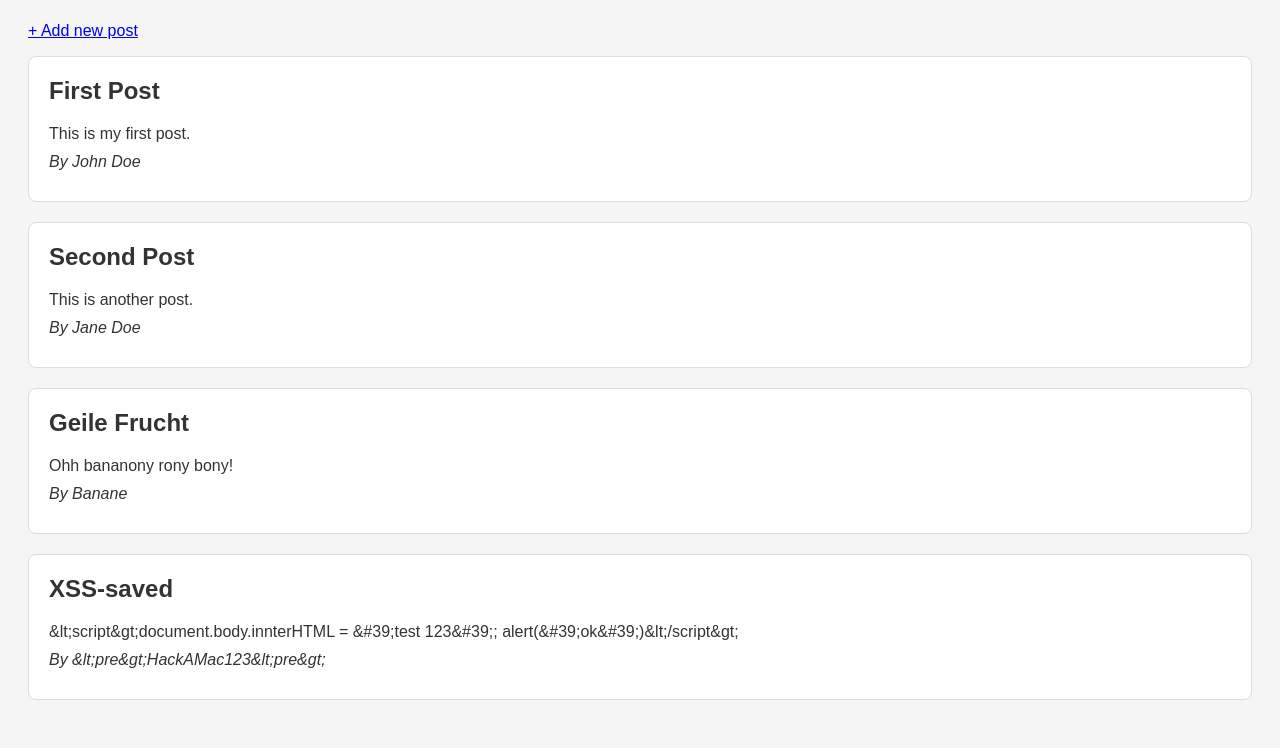
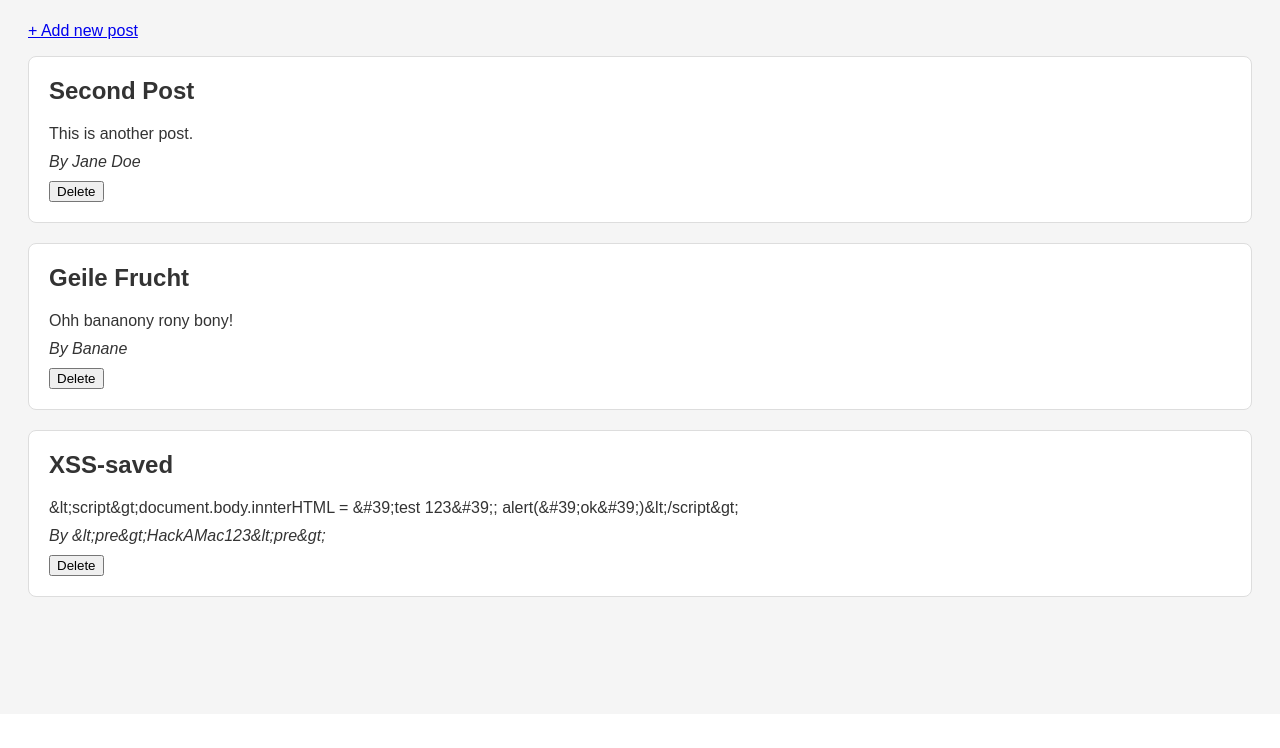
Before and after one commit to GreQ/msit-masterblog, a Flask app: page / in a window 1280 px wide. Shown: the part 86-834 px from the top of the page. After the commit the page ends 683 px from the top, so only its background shows below. Run offline with Flask 3, Linux system fonts and the light colour scheme.

Commit message:
implemented delete

```diff
--- a/app.py
+++ b/app.py
@@ -12,8 +12,6 @@ def read_data():
     # Check if the data file exists
     if not os.path.exists(DATA_FILE):
         raise ValueError(f'Data file {DATA_FILE} could not be found.')
-        # If the file doesn't exist, return an empty list
-        return []
     with open('data.json', 'r') as f:
         return json.load(f)
 
@@ -21,10 +19,28 @@ def save_data(data):
     """Write all blog posts to the JSON storage file."""
     with open(DATA_FILE, "w", encoding="utf-8") as file:
         json.dump(data, file, indent=4, ensure_ascii=False)
+    return True
 
 def next_id(posts):
     """Generate a unique id (highest existing id + 1)."""
     return max((post.get("id", 0) for post in posts), default=0) + 1
+
+def index_of_item_with(key, val, data):
+    """Return first data item that has passed key with value"""
+    for item in data:
+        index = 0
+        print(f'{item.get(key)} == {val}')
+        if item.get(key) == val:
+            return index
+        index += 1
+    return -1
+
+def data_item_by_id(id, data=None):
+    """Return the post with the given id, or None if it does not exist."""
+    if data is None:
+        data = read_data()
+    find_data_item('id', id, data)
+    return
 
 @app.get('/')
 def index():
@@ -58,5 +74,17 @@ def add():
         return redirect(url_for("index"))
     return render_template('add.html', post={})
 
+@app.route('/delete/<int:post_id>', methods=["GET", "POST"])
+def delete(post_id):
+    data = read_data()
+    index = index_of_item_with('id', post_id, data)
+    if index >= 0:
+        data.pop(index)
+        save_data(data)
+        print(f'Item at {index} deleted successfully.')
+    else:
+        print(f'No item found with id {post_id}.')
+    return  redirect(url_for("index"))
+
 if __name__ == '__main__':
     app.run(debug=True)
--- a/data.json
+++ b/data.json
@@ -1,10 +1,4 @@
 [
-    {
-        "id": 1,
-        "author": "John Doe",
-        "title": "First Post",
-        "content": "This is my first post."
-    },
     {
         "id": 2,
         "author": "Jane Doe",
--- a/templates/index.html
+++ b/templates/index.html
@@ -17,6 +17,12 @@
                     <h2>{{ post.title }}</h2>
                     <p>{{ post.content }}</p>
                     <p><em>By {{ post.author }}</em></p>
+                    <div class="post-actions">
+                        <form action="{{ url_for('delete', post_id=post['id']) }}" method="POST"
+                            onsubmit="return confirm('Delete this post?');">
+                            <button type="submit" class="danger">Delete</button>
+                        </form>
+                    </div>
                 </article>
             {% endfor %}
         </main>
```
